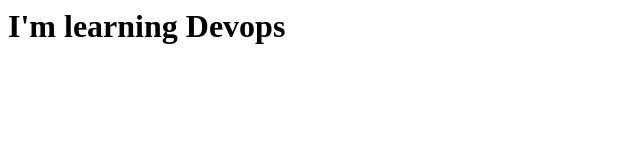
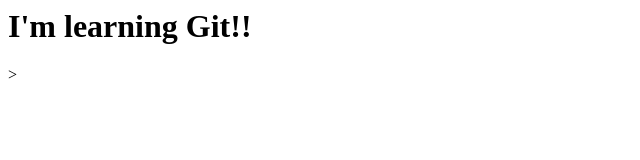
Before and after one commit to ashwathraja/git-test, a plain HTML site: page index.html in a window 1280 px wide. Shown: the whole page, without its empty margins (0-640 px from the left). Drawn offline with Linux system fonts and the light colour scheme.

Commit message:
updated from devops to git

```diff
--- a/index.html
+++ b/index.html
@@ -1,7 +1,7 @@
 <html>
 
 <body>
-    <h1> I'm learning Devops</h1>
+    <h1> I'm learning Git!!</h1>
 </body>
 
-</html>
+</html>>
```
